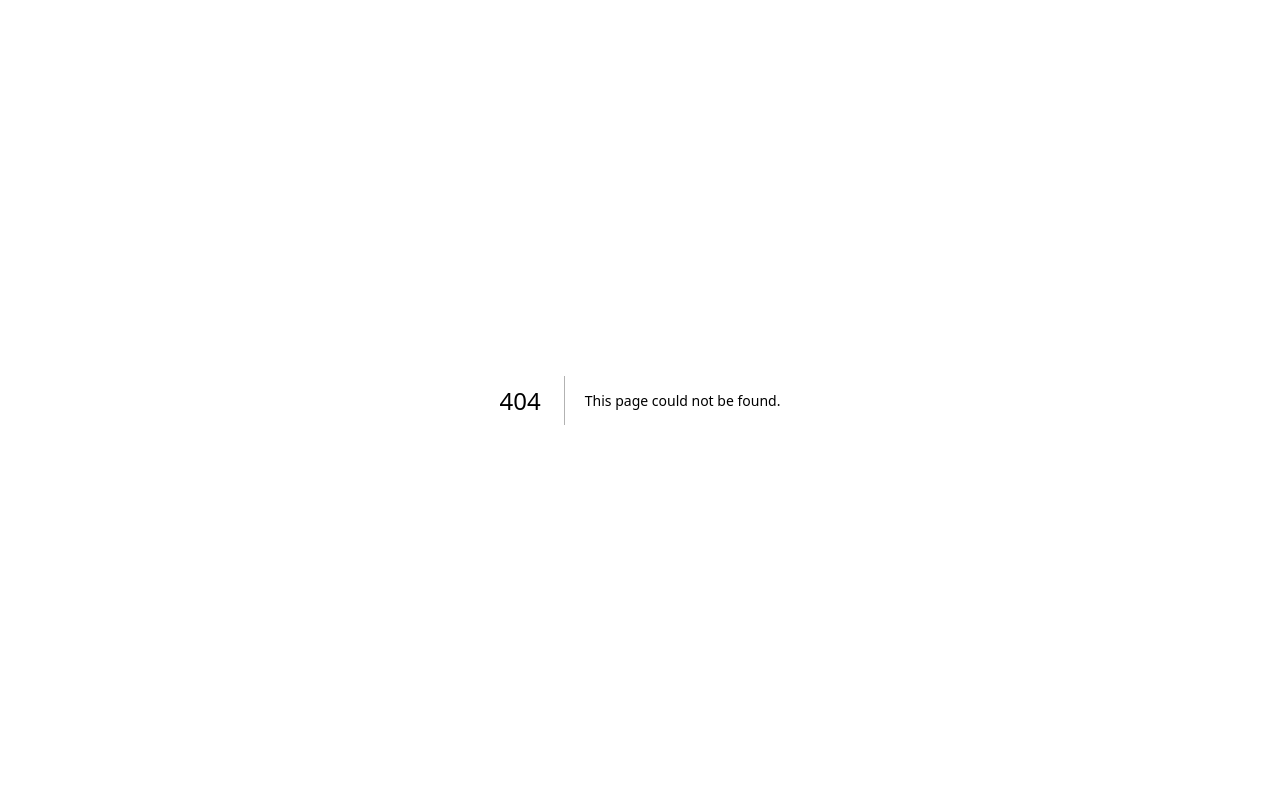
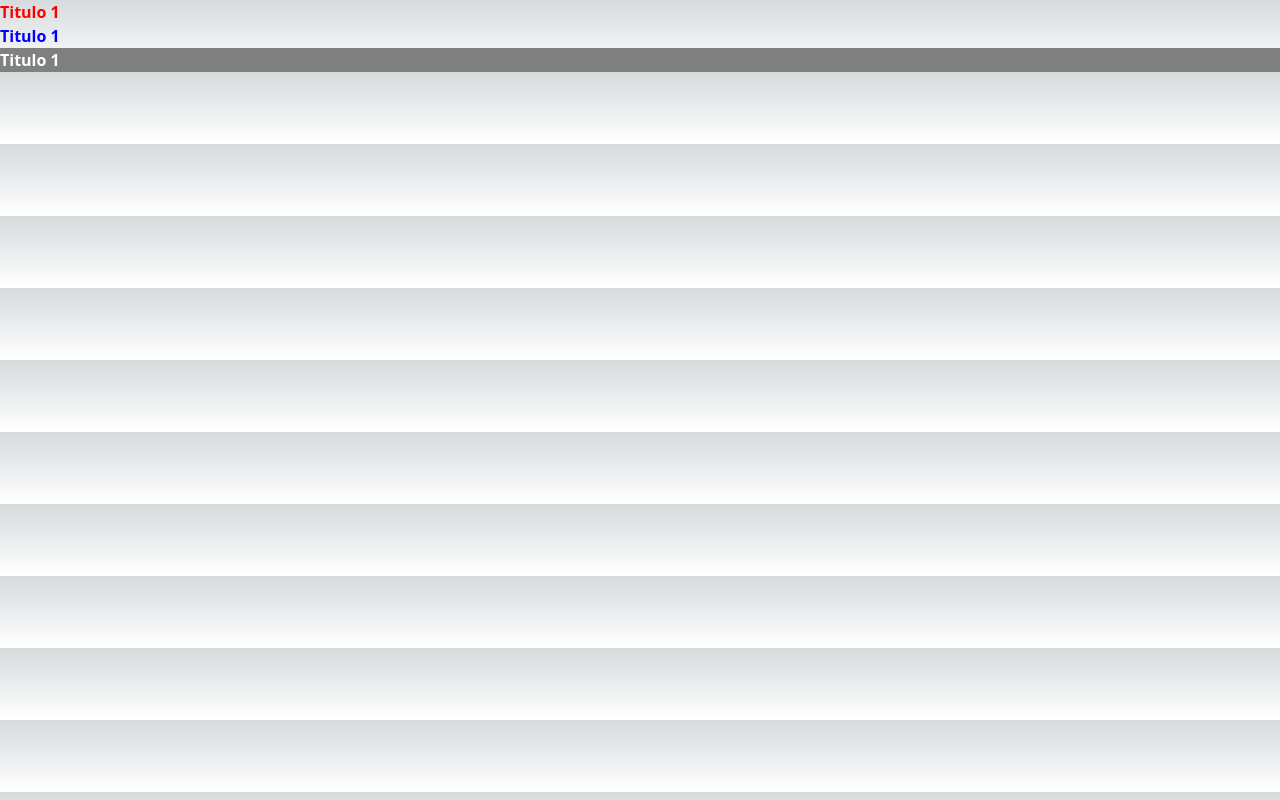
Before and after one commit to heberGustavo/react-with-next-web, a Next.js app in the folder execicios/: page /basicos/integracaoCSSModule in a window 1280 px wide. Before the commit this address had no page. Built offline with nearby package versions, Linux system fonts and the light colour scheme.

Commit message:
Create component using CSS Module

```diff
--- /dev/null
+++ b/execicios/src/pages/basicos/integracaoCSSModule.jsx
@@ -0,0 +1,11 @@
+import styles from '../css/integracao.module.css';
+
+export default function integracaoCSSModule(){
+    return(
+        <>
+            <div className={styles.red}>Titulo 1</div>
+            <div className={styles.blue}>Titulo 1</div>
+            <div className={styles.gray}>Titulo 1</div>
+        </>
+    );
+}
--- /dev/null
+++ b/execicios/src/pages/css/integracao.module.css
@@ -0,0 +1,15 @@
+.red{
+    color: red;
+    font-weight: 700;
+}
+
+.blue{
+    color: blue;
+    font-weight: 700;
+}
+
+.gray{
+    color: white;
+    background: gray;
+    font-weight: 700;
+}
```
